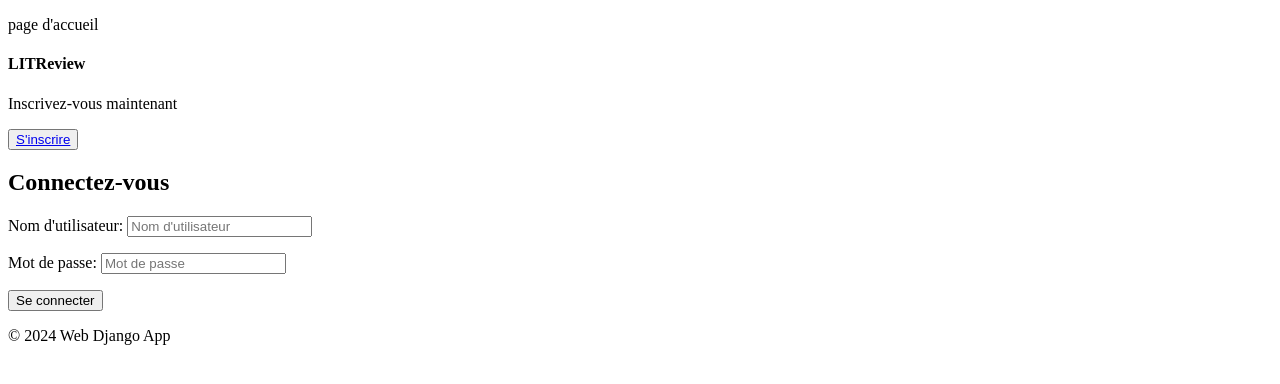
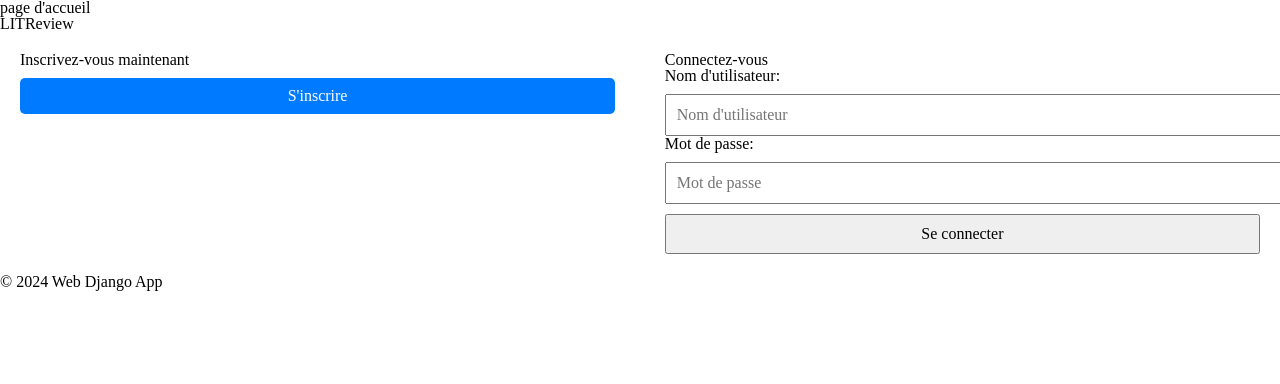
Before and after one commit to hericlibong/Web_Django_App_LitRevu, a Django app: page /accounts/ in a window 1280 px wide. Shown: the top 384 px of the page. Run offline with Django 5.2, Linux system fonts and the light colour scheme.

Commit message:
adding css

```diff
--- /dev/null
+++ b/src/accounts/static/css/reset.css
@@ -0,0 +1,58 @@
+/* Reset CSS */
+html, body, div, span, applet, object, iframe,
+h1, h2, h3, h4, h5, h6, p, blockquote, pre,
+a, abbr, acronym, address, big, cite, code,
+del, dfn, em, img, ins, kbd, q, s, samp,
+small, strike, strong, sub, sup, tt, var,
+b, u, i, center,
+dl, dt, dd, ol, ul, li,
+fieldset, form, label, legend,
+table, caption, tbody, tfoot, thead, tr, th, td,
+article, aside, details, figcaption, figure,
+footer, header, hgroup, menu, nav, section {
+  margin: 0;
+  padding: 0;
+  border: 0;
+  font-size: 100%;
+  font: inherit;
+  vertical-align: baseline;
+  box-sizing: border-box; /* Universal box sizing */
+}
+
+/* HTML5 display-role reset for older browsers */
+article, aside, details, figcaption, figure, footer, header, hgroup, menu, nav, section {
+  display: block;
+}
+
+body {
+  line-height: 1;
+}
+
+ol, ul {
+  list-style: none;
+}
+
+blockquote, q {
+  quotes: none;
+}
+
+table {
+  border-collapse: collapse;
+  border-spacing: 0;
+}
+
+img {
+  vertical-align: middle;
+  max-width: 100%;
+}
+
+input, button, textarea, select {
+  font-family: inherit;
+  font-size: inherit;
+  line-height: inherit;
+}
+
+a {
+  text-decoration: none;
+  color: inherit;
+}
--- /dev/null
+++ b/src/accounts/static/css/style.css
@@ -0,0 +1,33 @@
+/* static/css/styles.css */
+@import "reset.css";
+
+
+
+
+.login-container {
+    display: flex;
+    justify-content: space-between;
+    padding: 20px;
+  }
+
+  .signup-section, .login-section {
+    width: 48%;
+  }
+
+  .button {
+    display: block;
+    width: 100%;
+    padding: 10px;
+    background-color: #007BFF;
+    color: white;
+    text-align: center;
+    text-decoration: none;
+    border-radius: 5px;
+    margin-top: 10px;
+  }
+
+  form input, form button {
+    width: 100%;
+    padding: 10px;
+    margin-top: 10px;
+  }
--- a/src/accounts/templates/accounts/login.html
+++ b/src/accounts/templates/accounts/login.html
@@ -1,25 +1,22 @@
 <!-- templates/accounts/login.html -->
 {% extends 'base.html' %}
 
-{% block title %}Login{% endblock %}
+{% block title %}Connectez-vous ou Inscrivez-vous{% endblock %}
 
 {% block content %}
-<!-- Section pour s'inscrire -->
+<div class="login-container">
   <div class="signup-section">
     <p>Inscrivez-vous maintenant</p>
-  <button><a href="{% url 'accounts:signup' %}" class="signup-link">S'inscrire</a></button>
-
+    <a href="{% url 'accounts:signup' %}" class="button">S'inscrire</a>
   </div>
 
-
-
-
+  <div class="login-section">
     <h2>Connectez-vous</h2>
     <form method="post">
       {% csrf_token %}
       {{ form.as_p }}
       <button type="submit">Se connecter</button>
     </form>
-
-
+  </div>
+</div>
 {% endblock %}
--- a/src/accounts/urls.py
+++ b/src/accounts/urls.py
@@ -1,5 +1,6 @@
 from django.urls import path
 from .views import signup, logout_view, login_view, feed
+
 
 
 app_name = 'accounts'
--- a/src/accounts/views.py
+++ b/src/accounts/views.py
@@ -2,6 +2,7 @@ from django.shortcuts import render, redirect
 from .forms import SignUpForm, LoginForm
 from django.contrib.auth import authenticate, login as auth_login, logout as auth_logout
 from django.contrib.auth.decorators import login_required
+
 
 
 @login_required
--- a/src/templates/base.html
+++ b/src/templates/base.html
@@ -1,9 +1,12 @@
+{% load static %}
+
 <!DOCTYPE html>
 <html lang="en">
 <head>
     <meta charset="UTF-8">
     <meta name="viewport" content="width=device-width, initial-scale=1.0">
-    <title>{% block title %}Web Django App{% endblock %}</title>
+    <link rel="stylesheet" href="{% static 'css/style.css' %}">
+    <title>{% block title %}LITRevu{% endblock %}</title>
     </head>
 <body>
     <nav>
```
Also changed, not shown: src/WebDjangoApp/settings.py (+6 -1 lines), src/accounts/templates/accounts/signup.html (+7 -4 lines), src/templates/admin/base_site.html (added, +23 -0 lines), src/db.sqlite3. Lines whose indentation alone changed are shown as unchanged.
